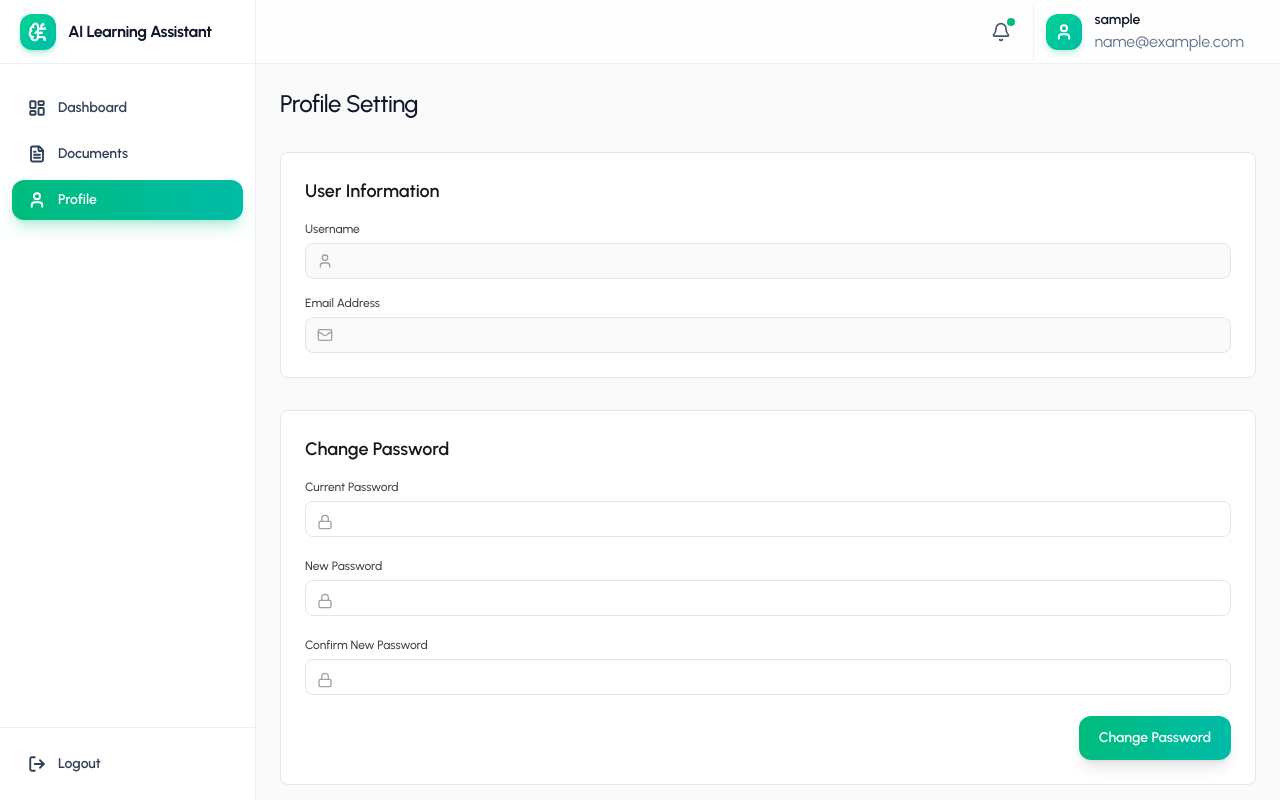
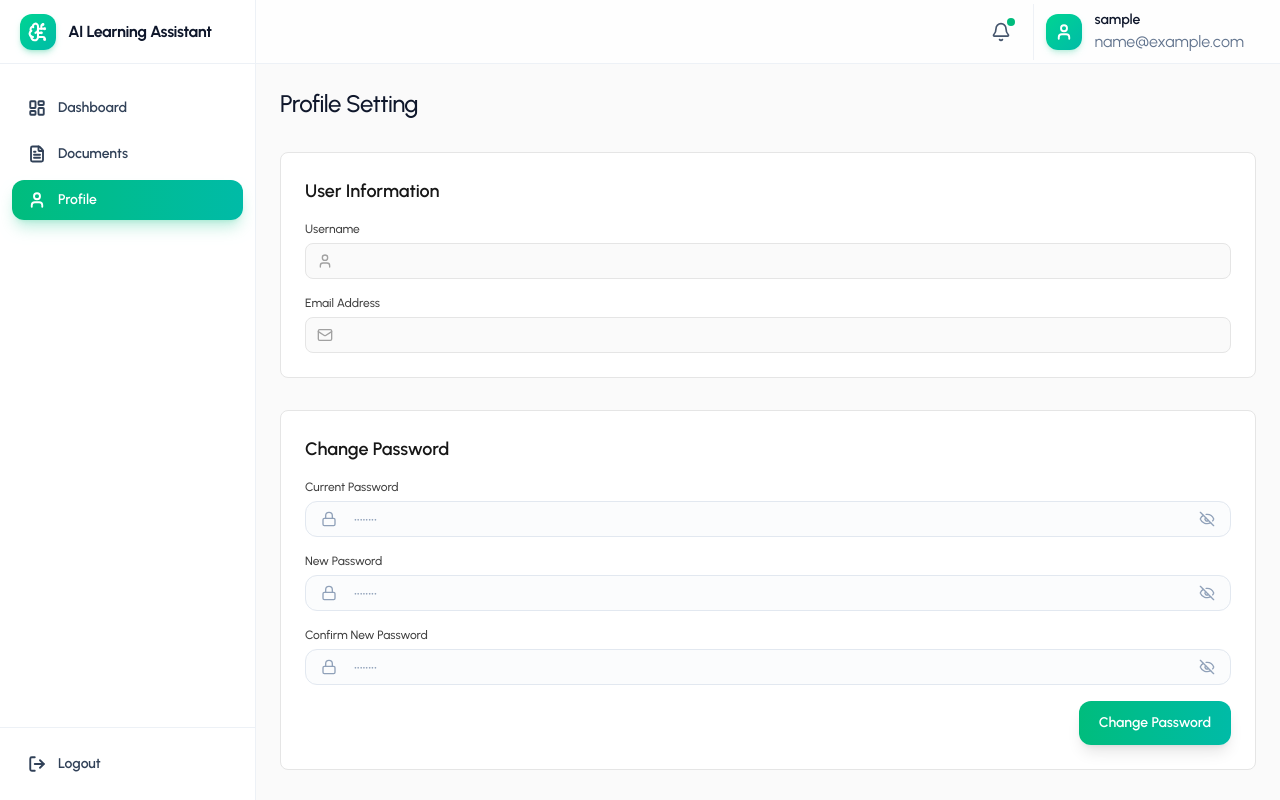
Before and after one commit to Radi04ctive/AI-Learning-Assistant, a React (Vite) app in the folder frontend/: page /profile in a window 1280 px wide. Built offline with nearby package versions, Linux system fonts and the light colour scheme; no server answers; sample sign-in values are in the browser's storage.

Commit message:
Add PasswordInput component for enhanced password handling
- Introduced a reusable PasswordInput component to streamline password input across Login, Register, and Profile pages.
- Replaced existing password input fields with the new component for better code maintainability and UI consistency.

```diff
--- /dev/null
+++ b/frontend/src/components/common/PasswordInput.jsx
@@ -0,0 +1,39 @@
+import { Eye, EyeOff, Lock } from "lucide-react";
+import { useState } from "react";
+
+const PasswordInput = ({ value, setValue }) => {
+  const [isPassHidden, setIsPassHidden] = useState(true);
+
+  return (
+    <div className="relative group">
+      <div className="absolute inset-y-0 left-0 pl-4 flex items-center pointer-events-none transition-colors duration-200">
+        <Lock className="size-4 text-slate-400" strokeWidth={2} />
+      </div>
+      {isPassHidden && (
+        <div
+          className="absolute inset-y-0 right-0 pr-4 flex items-center cursor-pointer transition-colors duration-200"
+          onClick={() => setIsPassHidden(false)}
+        >
+          <EyeOff className="size-4 text-slate-400" strokeWidth={2} />
+        </div>
+      )}
+      {!isPassHidden && (
+        <div
+          className="absolute inset-y-0 right-0 pr-4 flex items-center cursor-pointer transition-colors duration-200"
+          onClick={() => setIsPassHidden(true)}
+        >
+          <Eye className="size-4 text-slate-400" strokeWidth={2} />
+        </div>
+      )}
+      <input
+        type={isPassHidden ? "password" : "text"}
+        value={value}
+        onChange={(e) => setValue(e.target.value)}
+        placeholder="••••••••"
+        className="w-full h-9 pl-12 pr-4 border border-slate-200 rounded-xl bg-slate-50/50 text-slate-900 placeholder-slate-400 transition-all duration-200 focus:outline-none focus:border-emerald-500 focus:bg-white focus:shadow-lg focus:shadow-emerald-500/10 text-sm font-medium"
+      />
+    </div>
+  );
+};
+
+export default PasswordInput;
--- a/frontend/src/pages/Auth/LoginPage.jsx
+++ b/frontend/src/pages/Auth/LoginPage.jsx
@@ -2,15 +2,15 @@ import { useState } from "react";
 import { Link, useNavigate } from "react-router-dom";
 import { useAuth } from "../../hooks/useAuth.js";
 import authService from "../../services/authService.js";
-import { BrainCircuit, Mail, Lock, ArrowRight } from "lucide-react";
+import { BrainCircuit, Mail, ArrowRight } from "lucide-react";
 import toast from "react-hot-toast";
+import PasswordInput from "../../components/common/PasswordInput.jsx";
 
 const LoginPage = () => {
   const [email, setEmail] = useState("");
   const [password, setPassword] = useState("");
   const [error, setError] = useState("");
   const [isLoading, setIsLoading] = useState(false);
-  const [focusedField, setFocusedField] = useState(null);
 
   const navigate = useNavigate();
   const { login } = useAuth();
@@ -50,47 +50,30 @@ const LoginPage = () => {
           {/* Form */}
           <div className="space-y-5">
             {/* Email field */}
-            <div className="space-y-2">
+            <div className="space-y-1">
               <label className="block text-xs font-semibold text-slate-700 uppercase tracking-wide pl-2">Email</label>
               <div className="relative group">
                 <div
-                  className={`absolute inset-y-0 left-0 pl-3 flex items-center pointer-events-none transition-colors duration-200 ${focusedField === "email" ? "text-emerald-500" : "text-slate-400"}`}
+                  className="absolute inset-y-0 left-0 pl-3 flex items-center pointer-events-none transition-colors duration-200"
                 >
-                  <Mail className="h-5 w-5" strokeWidth={2} />
+                  <Mail className="size-4 text-slate-400" strokeWidth={2} />
                 </div>
                 <input
                   type="email"
                   value={email}
                   onChange={(e) => setEmail(e.target.value)}
-                  onFocus={() => setFocusedField("email")}
-                  onBlur={() => setFocusedField(null)}
                   placeholder="you@example.com"
-                  className="w-full h-12 pl-12 pr-4 border border-slate-200 rounded-xl bg-slate-50/50 text-slate-900 placeholder-slate-400 text-sm font-medium transition-all duration-200 focus:outline-none focus:border-emerald-500 focus:bg-white focus:shadow-lg focus:shadow-emerald-500/10"
+                  className="w-full h-9 pl-12 pr-4 border border-slate-200 rounded-xl bg-slate-50/50 text-slate-900 placeholder-slate-400 text-sm font-medium transition-all duration-200 focus:outline-none focus:border-emerald-500 focus:bg-white focus:shadow-lg focus:shadow-emerald-500/10"
                 />
               </div>
             </div>
 
             {/* Password field */}
-            <div className="space-y-2">
+            <div className="space-y-1">
               <label className="block text-xs font-semibold text-slate-700 uppercase tracking-wide pl-2">
                 Password
               </label>
-              <div className="relative group">
-                <div
-                  className={`absolute inset-y-0 left-0 pl-4 flex items-center pointer-events-none transition-colors duration-200 ${focusedField === "password" ? "text-emerald-500" : "text-slate-400"}`}
-                >
-                  <Lock className="h-5 w-5" strokeWidth={2} />
-                </div>
-                <input
-                  type="password"
-                  value={password}
-                  onChange={(e) => setPassword(e.target.value)}
-                  onFocus={() => setFocusedField("password")}
-                  onBlur={() => setFocusedField(null)}
-                  placeholder="••••••••"
-                  className="w-full h-12 pl-12 pr-4 border border-slate-200 rounded-xl bg-slate-50/50 text-slate-900 placeholder-slate-400 text-4xl font-bold transition-all duration-200 focus:outline-none focus:border-emerald-500 focus:bg-white focus:shadow-lg focus:shadow-emerald-500/10"
-                />
-              </div>
+              <PasswordInput value={password} setValue={setPassword}/>
             </div>
 
             {/* Error message */}
--- a/frontend/src/pages/Auth/RegisterPage.jsx
+++ b/frontend/src/pages/Auth/RegisterPage.jsx
@@ -1,9 +1,10 @@
 import { useState } from "react";
 import { Link, useNavigate } from "react-router-dom";
 import authService from "../../services/authService.js";
-import { BrainCircuit, Mail, Lock, ArrowRight, User } from "lucide-react";
+import { BrainCircuit, Mail, ArrowRight, User } from "lucide-react";
 import toast from "react-hot-toast";
 import { useAuth } from "../../hooks/useAuth.js";
+import PasswordInput from "../../components/common/PasswordInput.jsx";
 
 const RegisterPage = () => {
   const [username, setUsername] = useState("");
@@ -11,7 +12,6 @@ const RegisterPage = () => {
   const [password, setPassword] = useState("");
   const [error, setError] = useState("");
   const [isLoading, setIsLoading] = useState(false);
-  const [focusedField, setFocusedField] = useState(null);
 
   const navigate = useNavigate();
   const { login } = useAuth();
@@ -29,7 +29,7 @@ const RegisterPage = () => {
 
     try {
       const { token, user } = await authService.register(username, email, password);
-      console.log(token , user)
+      console.log(token, user);
       login(user, token);
       toast.success("Registration is successful. You are logging-in ...");
       navigate("/dashboard");
@@ -59,70 +59,47 @@ const RegisterPage = () => {
           <div onSubmit={handleSubmit} className="space-y-6">
             <div className="space-y-4">
               {/* email field */}
-              <div className="space-y-2">
+              <div className="space-y-1">
                 <label className="block text-xs font-semibold text-slate-700 uppercase tracking-wide pl-2">Email</label>
                 <div className="relative group">
-                  <div
-                    className={`absolute inset-y-0 left-0 pl-3 flex items-center pointer-events-none transition-colors duration-200 ${focusedField === "email" ? "text-emerald-500" : "text-slate-400"}`}
-                  >
-                    <Mail className="h-5 w-5" strokeWidth={2} />
+                  <div className="absolute inset-y-0 left-0 pl-3 flex items-center pointer-events-none transition-colors duration-200 text-slate-400">
+                    <Mail className="size-4" strokeWidth={2} />
                   </div>
                   <input
                     type="email"
                     value={email}
                     onChange={(e) => setEmail(e.target.value)}
-                    onFocus={() => setFocusedField("email")}
-                    onBlur={() => setFocusedField(null)}
                     placeholder="you@example.com"
-                    className="w-full h-12 pl-12 pr-4 border border-slate-200 rounded-xl bg-slate-50/50 text-slate-900 placeholder-slate-400 text-sm font-medium transition-all duration-200 focus:outline-none focus:border-emerald-500 focus:bg-white focus:shadow-lg focus:shadow-emerald-500/10"
+                    className="w-full h-9 pl-12 pr-4 border border-slate-200 rounded-xl bg-slate-50/50 text-slate-900 placeholder-slate-400 text-sm font-medium transition-all duration-200 focus:outline-none focus:border-emerald-500 focus:bg-white focus:shadow-lg focus:shadow-emerald-500/10"
                   />
                 </div>
               </div>
 
               {/* username field */}
-              <div className="space-y-2">
+              <div className="space-y-1">
                 <label className="block text-xs font-semibold text-slate-700 uppercase tracking-wide pl-2">
                   Username
                 </label>
                 <div className="relative group">
-                  <div
-                    className={`absolute inset-y-0 left-0 pl-3 flex items-center pointer-events-none transition-colors duration-200 ${focusedField === "username" ? "text-emerald-500" : "text-slate-400"}`}
-                  >
-                    <User className="h-5 w-5" strokeWidth={2} />
+                  <div className="absolute inset-y-0 left-0 pl-3 flex items-center pointer-events-none transition-colors duration-200">
+                    <User className="size-4 text-slate-400" strokeWidth={2} />
                   </div>
                   <input
                     type="text"
                     value={username}
                     onChange={(e) => setUsername(e.target.value)}
-                    onFocus={() => setFocusedField("username")}
-                    onBlur={() => setFocusedField(null)}
                     placeholder="Your Username"
-                    className="w-full h-12 pl-12 pr-4 border border-slate-200 rounded-xl bg-slate-50/50 text-slate-900 placeholder-slate-400 text-sm font-medium transition-all duration-200 focus:outline-none focus:border-emerald-500 focus:bg-white focus:shadow-lg focus:shadow-emerald-500/10"
+                    className="w-full h-9 pl-12 pr-4 border border-slate-200 rounded-xl bg-slate-50/50 text-slate-900 placeholder-slate-400 text-sm font-medium transition-all duration-200 focus:outline-none focus:border-emerald-500 focus:bg-white focus:shadow-lg focus:shadow-emerald-500/10"
                   />
                 </div>
               </div>
 
               {/* password field */}
-              <div className="space-y-2">
+              <div className="space-y-1">
                 <label className="block text-xs font-semibold text-slate-700 uppercase tracking-wide pl-2">
                   Password
                 </label>
-                <div className="relative group">
-                  <div
-                    className={`absolute inset-y-0 left-0 pl-4 flex items-center pointer-events-none transition-colors duration-200 ${focusedField === "password" ? "text-emerald-500" : "text-slate-400"}`}
-                  >
-                    <Lock className="h-5 w-5" strokeWidth={2} />
-                  </div>
-                  <input
-                    type="password"
-                    value={password}
-                    onChange={(e) => setPassword(e.target.value)}
-                    onFocus={() => setFocusedField("password")}
-                    onBlur={() => setFocusedField(null)}
-                    placeholder="••••••••"
-                    className="w-full h-12 pl-12 pr-4 border border-slate-200 rounded-xl bg-slate-50/50 text-slate-900 placeholder-slate-400 text-4xl font-bold transition-all duration-200 focus:outline-none focus:border-emerald-500 focus:bg-white focus:shadow-lg focus:shadow-emerald-500/10"
-                  />
-                </div>
+                <PasswordInput value={password} setValue={setPassword} />
               </div>
 
               {/* Error message */}
--- a/frontend/src/pages/Profile/ProfilePage.jsx
+++ b/frontend/src/pages/Profile/ProfilePage.jsx
@@ -3,9 +3,9 @@ import PageHeader from "../../components/common/PageHeader";
 import Button from "../../components/common/Button";
 import Spinner from "../../components/common/Spinner";
 import authService from "../../services/authService.js";
-import { useAuth } from "../../hooks/useAuth.js";
 import toast from "react-hot-toast";
-import { User, Mail, Lock } from "lucide-react";
+import { User, Mail } from "lucide-react";
+import PasswordInput from "../../components/common/PasswordInput.jsx";
 
 const ProfilePage = () => {
   const [loading, setLoading] = useState(true);
@@ -106,48 +106,15 @@ const ProfilePage = () => {
           <form onSubmit={handleChangePassword} className="space-y-4">
             <div>
               <label className="block text-xs font-medium text-neutral-700 mb-1.5">Current Password</label>
-              <div className="relative">
-                <div className="absolute inset-y-0 left-0 pl-3 flex items-center pointer-events-none">
-                  <Lock className="size-4 text-neutral-400" />
-                </div>
-                <input
-                  type="password"
-                  className="w-full h-9 pl-9 pr-3 pt-2 border border-neutral-200 rounded-lg bg-white text-4xl font-bold text-neutral-900 placeholder-neutral-400 transition-colors duration-150 focus:outline-none focus:ring-2 focus:ring-[#00d492] focus:border-transparent"
-                  value={currentPassword}
-                  onChange={(e) => setCurrentPassword(e.target.value)}
-                  required
-                />
-              </div>
+              <PasswordInput value={currentPassword} setValue={setCurrentPassword}/>
             </div>
             <div>
               <label className="block text-xs font-medium text-neutral-700 mb-1.5">New Password</label>
-              <div className="relative">
-                <div className="absolute inset-y-0 left-0 pl-3 flex items-center pointer-events-none">
-                  <Lock className="size-4 text-neutral-400" />
-                </div>
-                <input
-                  type="password"
-                  className="w-full h-9 pl-9 pr-3 pt-2 border border-neutral-200 rounded-lg bg-white text-4xl font-bold text-neutral-900 placeholder-neutral-400 transition-colors duration-150 focus:outline-none focus:ring-2 focus:ring-[#00d492] focus:border-transparent"
-                  value={newPassword}
-                  onChange={(e) => setNewPassword(e.target.value)}
-                  required
-                />
-              </div>
+              <PasswordInput  value={newPassword} setValue={setNewPassword}/>
             </div>
             <div>
               <label className="block text-xs font-medium text-neutral-700 mb-1.5">Confirm New Password</label>
-              <div className="relative">
-                <div className="absolute inset-y-0 left-0 pl-3 flex items-center pointer-events-none">
-                  <Lock className="size-4 text-neutral-400" />
-                </div>
-                <input
-                  type="password"
-                  className="w-full h-9 pl-9 pr-3 pt-2 border border-neutral-200 rounded-lg bg-white text-4xl font-bold text-neutral-900 placeholder-neutral-400 transition-colors duration-150 focus:outline-none focus:ring-2 focus:ring-[#00d492] focus:border-transparent"
-                  value={confirmNewPassword}
-                  onChange={(e) => setConfirmNewPassword(e.target.value)}
-                  required
-                />
-              </div>
+              <PasswordInput value={confirmNewPassword} setValue={setConfirmNewPassword}/>
             </div>
             <div className="flex justify-end">
               <Button type="submit" disabled={passwordLoading}>
```
